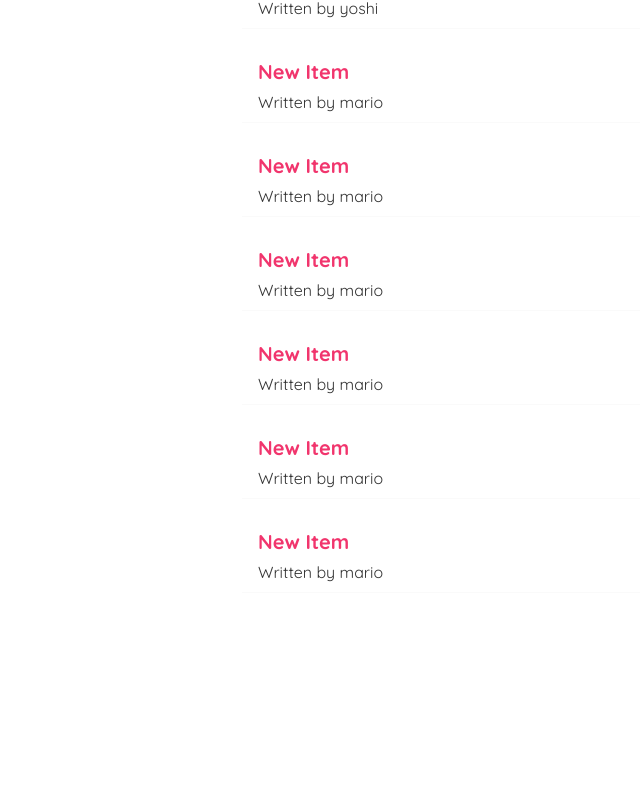
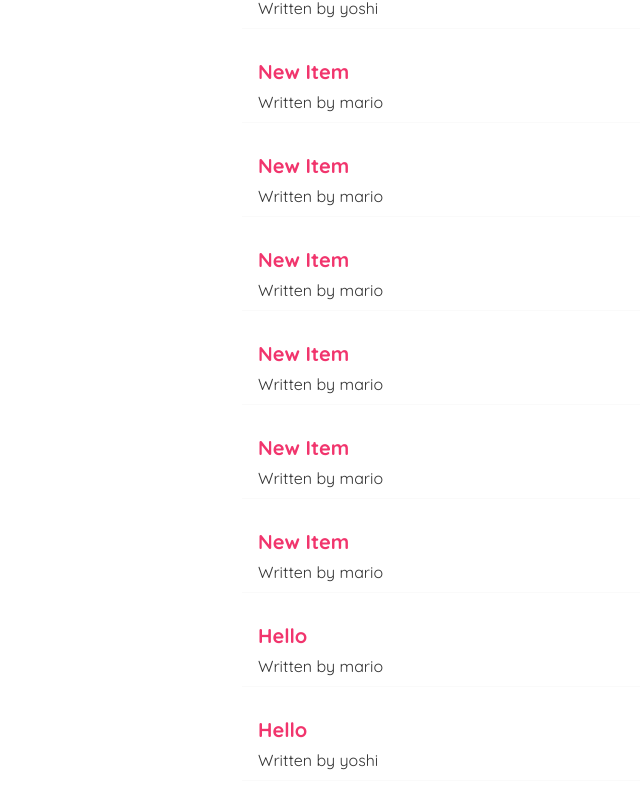
Before and after one commit to emmanuelbed/Simple-Blog, a React (Create React App) app: page / in a window 1280 px wide. Shown: the part 424-1233 px from the top of the page, without its empty margins (98-738 px from the left). Before the commit the page ends 1097 px from the top, so only its background shows below. Built offline with nearby package versions, Linux system fonts and the light colour scheme; data requests are answered from the project's data file.

Commit message:
Adding the redirect functionality after a new blog has been submitted

```diff
--- a/data/db.json
+++ b/data/db.json
@@ -53,6 +53,18 @@
       "body": "Get new Great Blog",
       "author": "mario",
       "id": 9
+    },
+    {
+      "title": "Hello ",
+      "body": "New Text",
+      "author": "mario",
+      "id": 10
+    },
+    {
+      "title": "Hello ",
+      "body": "Lorem",
+      "author": "yoshi",
+      "id": 11
     }
   ]
 }
--- a/src/Create.js
+++ b/src/Create.js
@@ -1,10 +1,12 @@
 import { useState } from "react";
+import { useHistory } from "react-router-dom/cjs/react-router-dom.min";
 
 const Create = () => {
   const [title, setTitle] = useState("");
   const [body, setBody] = useState("");
   const [author, setAuthor] = useState("mario");
   const [isPending, setIsPending] = useState(false);
+  const history = useHistory();
 
   const handleSubmit = (e) => {
     e.preventDefault();
@@ -20,6 +22,9 @@
       console.log("New Blog Added");
       setIsPending(false);
     });
+
+    // history.go(-1);
+    history.push("/");
   };
 
   return (
```
